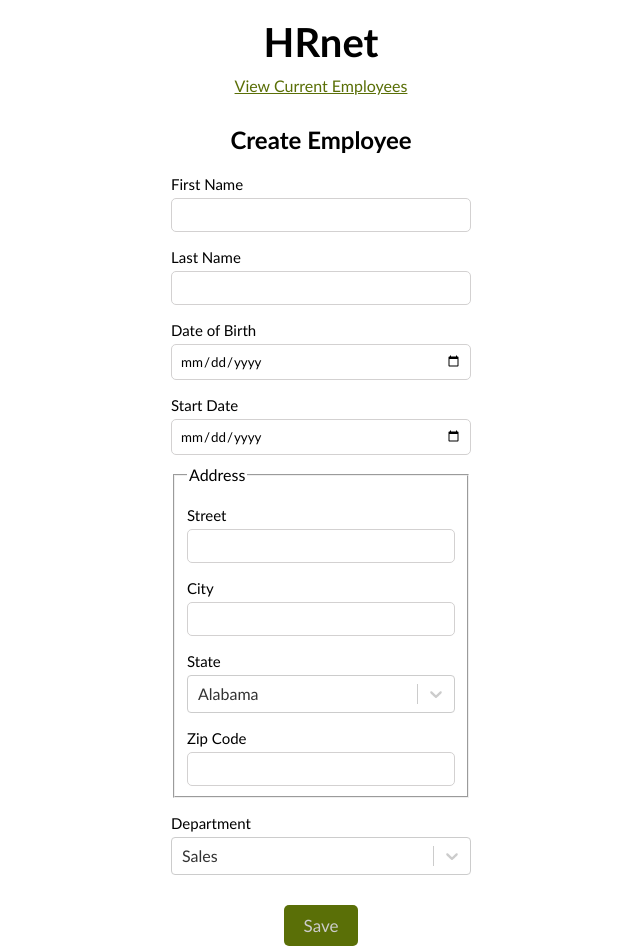
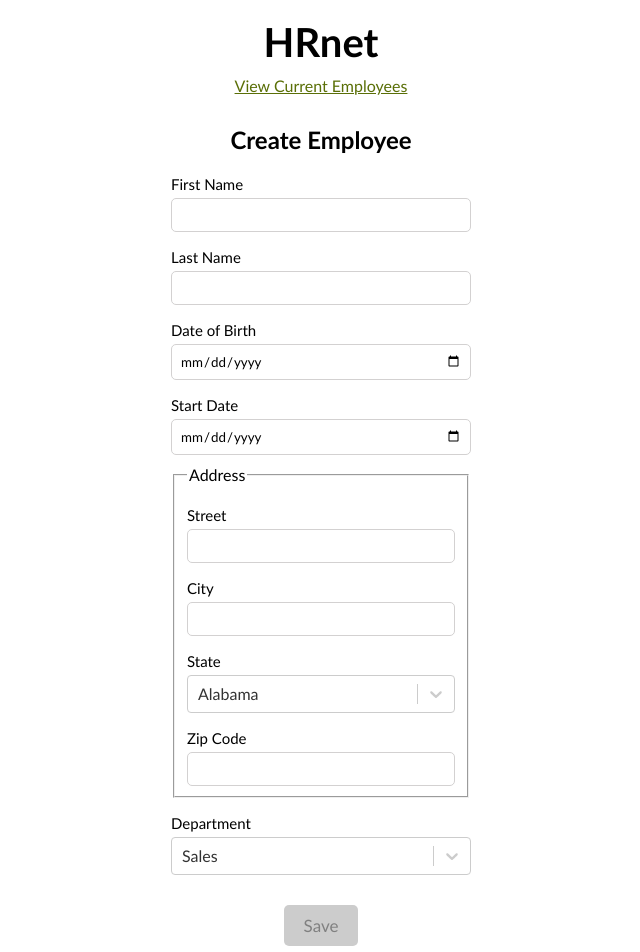
Before and after one commit to Sophianasseri/SophiaNasseri_14_27052022, a React (Create React App) app: page / in a window 1280 px wide. Shown: the top 952 px of the page, without its empty margins (319-959 px from the left). Built offline with nearby package versions, Linux system fonts and the light colour scheme.

Commit message:
feat: hide pagination if just on page on table

```diff
--- a/src/App.css
+++ b/src/App.css
@@ -68,12 +68,14 @@ label {
 }
 .submit-btn {
   display: flex;
-
   padding: 10px 20px;
-
   margin: 30px auto 10px auto;
-
   font-size: 17px;
+}
+.submit-btn:disabled {
+  background-color: #ccc;
+  cursor: default;
+  color: grey;
 }
 
 .filter {
@@ -148,7 +150,7 @@ table th {
   padding: 5px;
   font-size: 15px;
 }
-button:disabled {
+.prevNext-btn:disabled {
   color: #ccc;
   cursor: default;
 }
@@ -174,3 +176,7 @@ button:disabled {
   margin: 10px auto;
   justify-content: center;
 }
+
+.hide {
+  display: none;
+}
--- a/src/components/Table/Table.jsx
+++ b/src/components/Table/Table.jsx
@@ -17,7 +17,7 @@ const Table = () => {
   let stateData = [...useSelector((state) => state.employees)];
 
   const columns = useMemo(() => COLUMNS, []);
-  const data = useMemo(() => mockedData, []);
+  const data = useMemo(() => stateData, []);
 
   const {
     getTableProps,
@@ -155,7 +155,7 @@ const Table = () => {
 
       <div className="pagination">
         <EntriesCount />
-        <div>
+        <div className={`${pageOptions < 1 ? 'hide' : ''}`}>
           <button
             className="prevNext-btn "
             onClick={() => previousPage()}
@@ -181,7 +181,6 @@ const Table = () => {
               </button>
             ))}
           </span>
-
           <button
             className="prevNext-btn"
             onClick={() => nextPage()}
```
